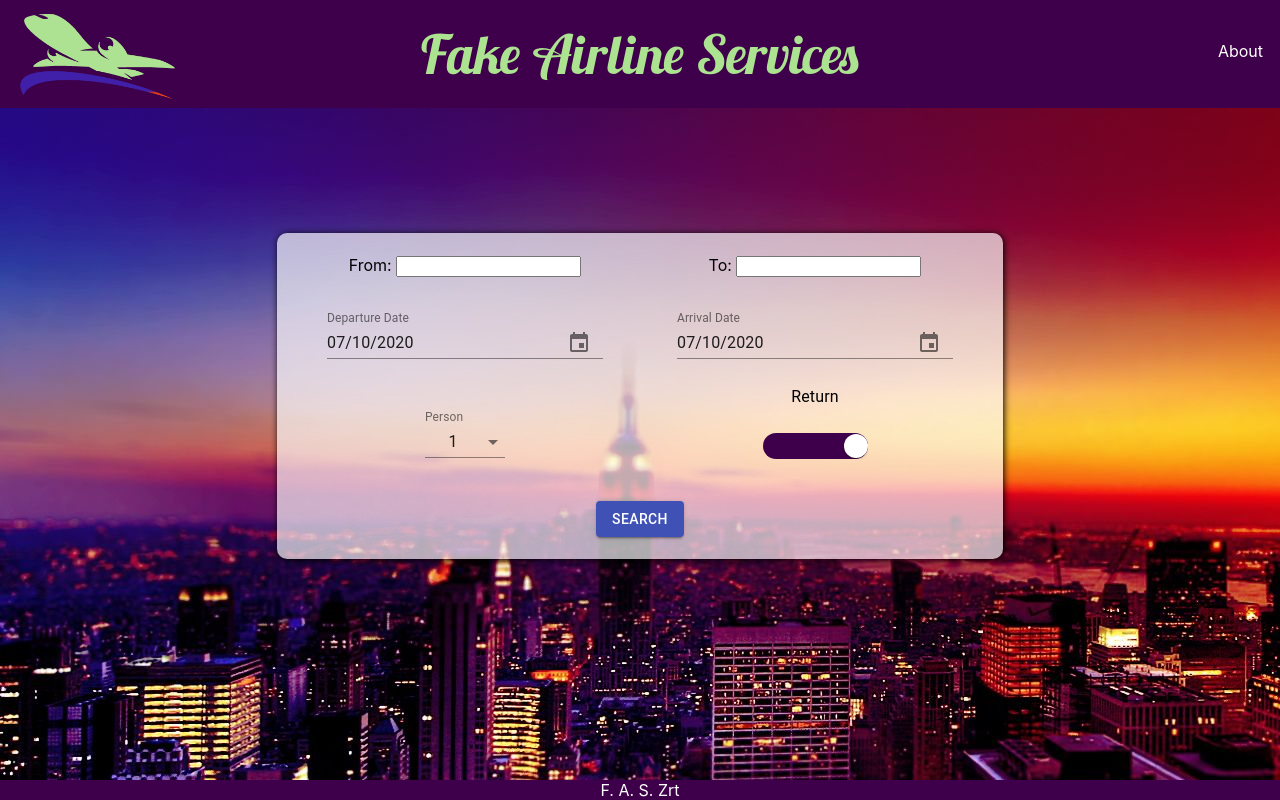
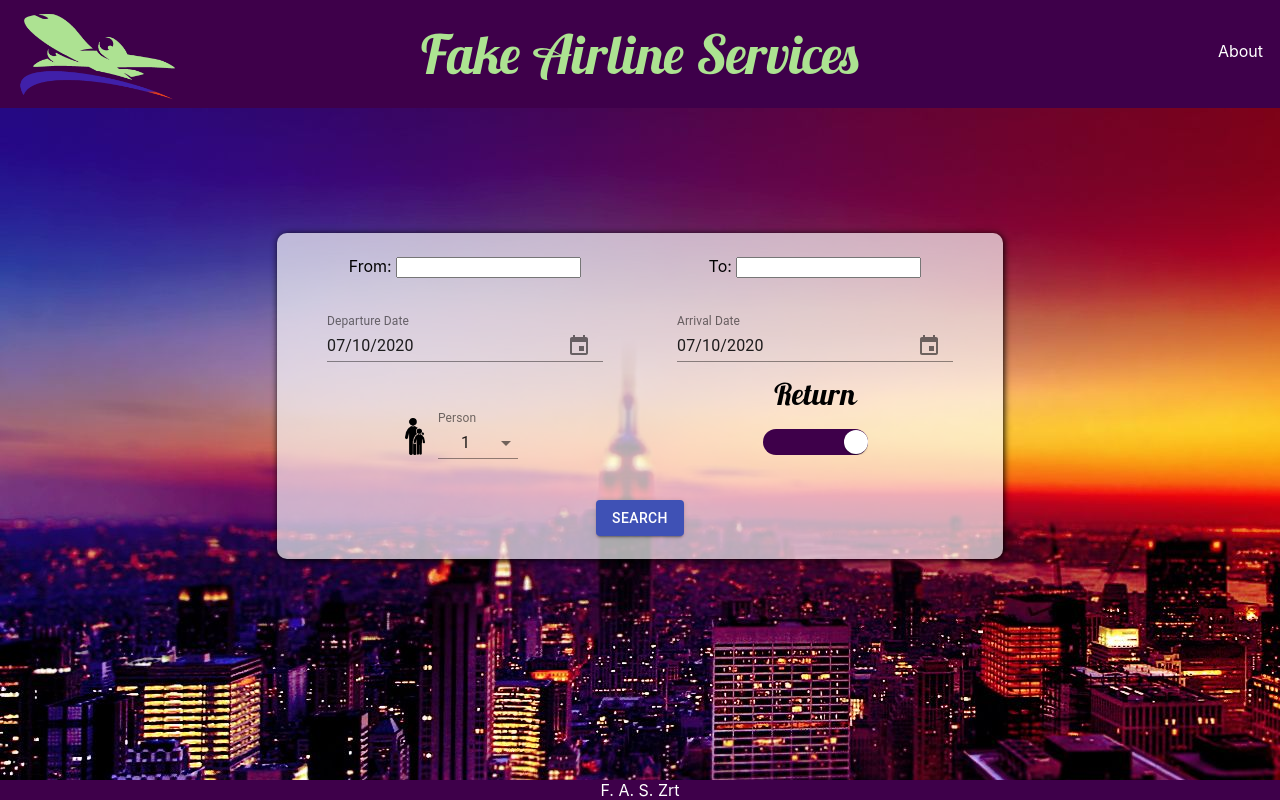
Before and after one commit to Gsuscc/fas-react, a React (Create React App) app: page / in a window 1280 px wide. Built offline with nearby package versions, Linux system fonts and the light colour scheme.

Commit message:
add adult icon

```diff
--- a/src/App.css
+++ b/src/App.css
@@ -75,3 +75,8 @@ ul.topnav li.right {
 .page-title-text {
   color: #ace391 !important;
 }
+#adult-icon {
+  width: 20px;
+  margin-top: 15px;
+  margin-right: 5px;
+}
--- a/src/components/form/Person.js
+++ b/src/components/form/Person.js
@@ -26,6 +26,7 @@ export default function Person() {
 
   return (
     <div>
+      <img src="/adult.png" alt="passenger" id="adult-icon"></img>
       <FormControl className={classes.formControl}>
         <InputLabel id="demo-simple-select-helper-label">Person</InputLabel>
         <Select
--- a/src/components/form/Switch.js
+++ b/src/components/form/Switch.js
@@ -4,6 +4,7 @@ import FormGroup from "@material-ui/core/FormGroup";
 import FormControlLabel from "@material-ui/core/FormControlLabel";
 import FormControl from "@material-ui/core/FormControl";
 import { withStyles } from "@material-ui/core/styles";
+import "./switcher.css";
 
 const CustomSwitch = withStyles((theme) => ({
   root: {
--- /dev/null
+++ b/src/components/form/switcher.css
@@ -0,0 +1,5 @@
+.MuiTypography-body1 {
+  font-family: pageTitle !important;
+  font-size: 30px !important;
+  line-height: 0.5 !important;
+}
```
Also changed, not shown: public/adult.png (added).
